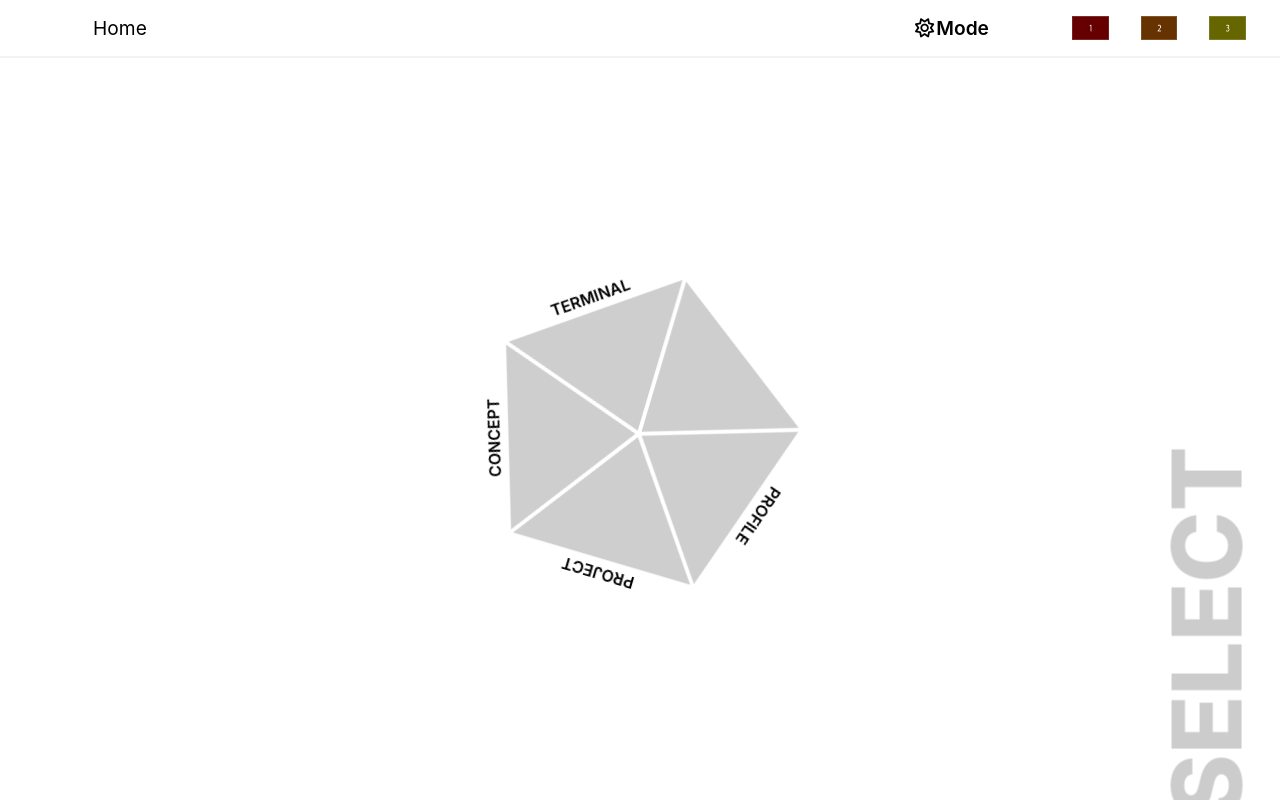
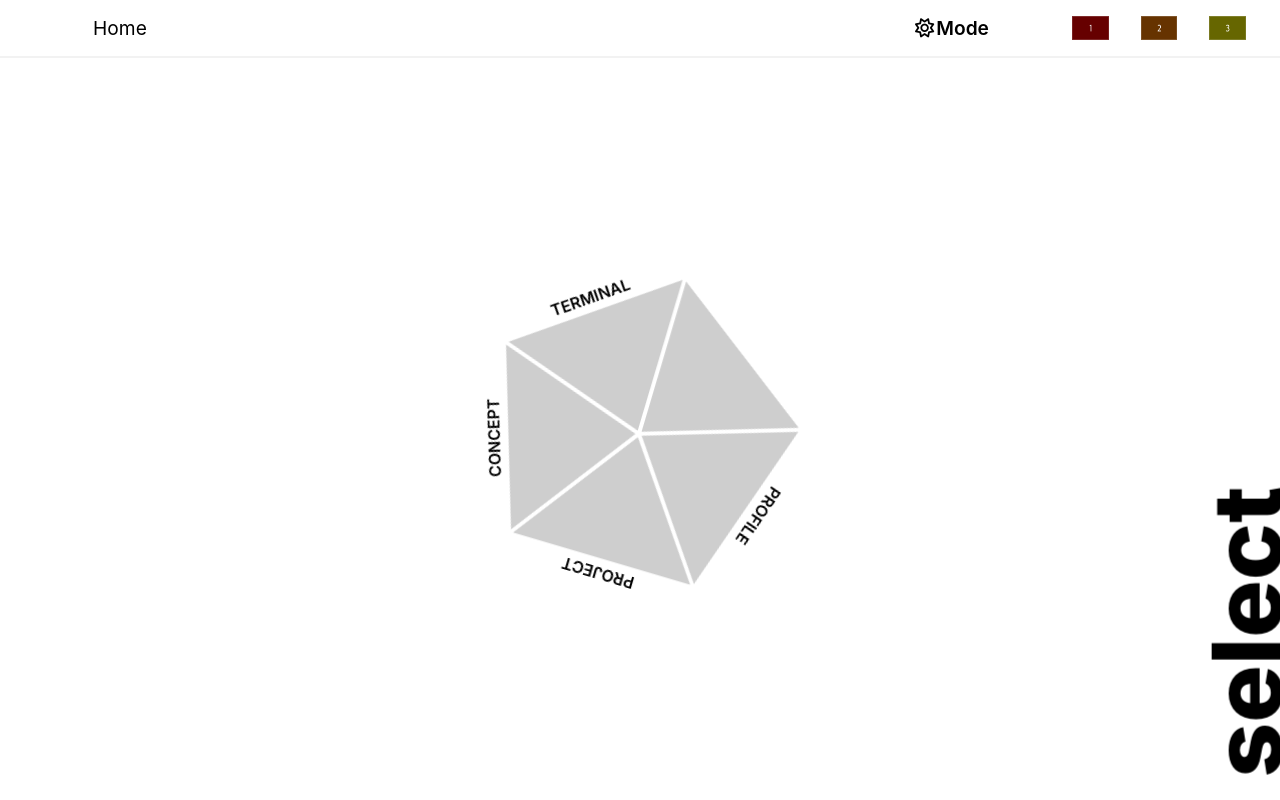
Before and after one commit to Honey-Bi/Portfolio-Web, a React (Create React App) app: page / in a window 1280 px wide. Built offline with nearby package versions, Linux system fonts and the light colour scheme.

Commit message:
Update Main.tsx

```diff
--- a/src/component/Main.tsx
+++ b/src/component/Main.tsx
@@ -73,7 +73,7 @@ function Main() {
                     </div>
                 </div>
                 <div className="select">
-                    <span>select</span>
+                    select
                 </div>
             </div>
         </div>
```
